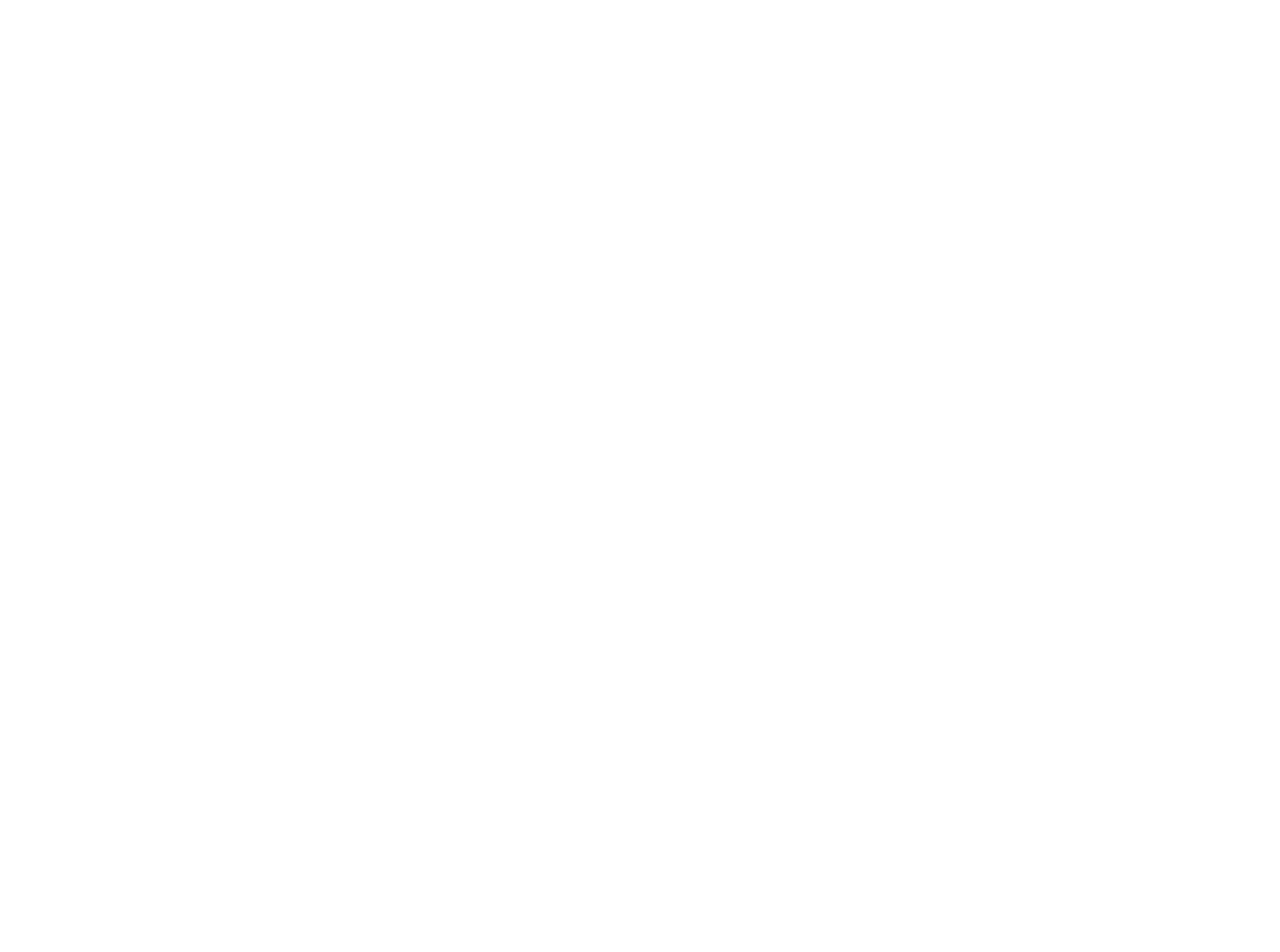
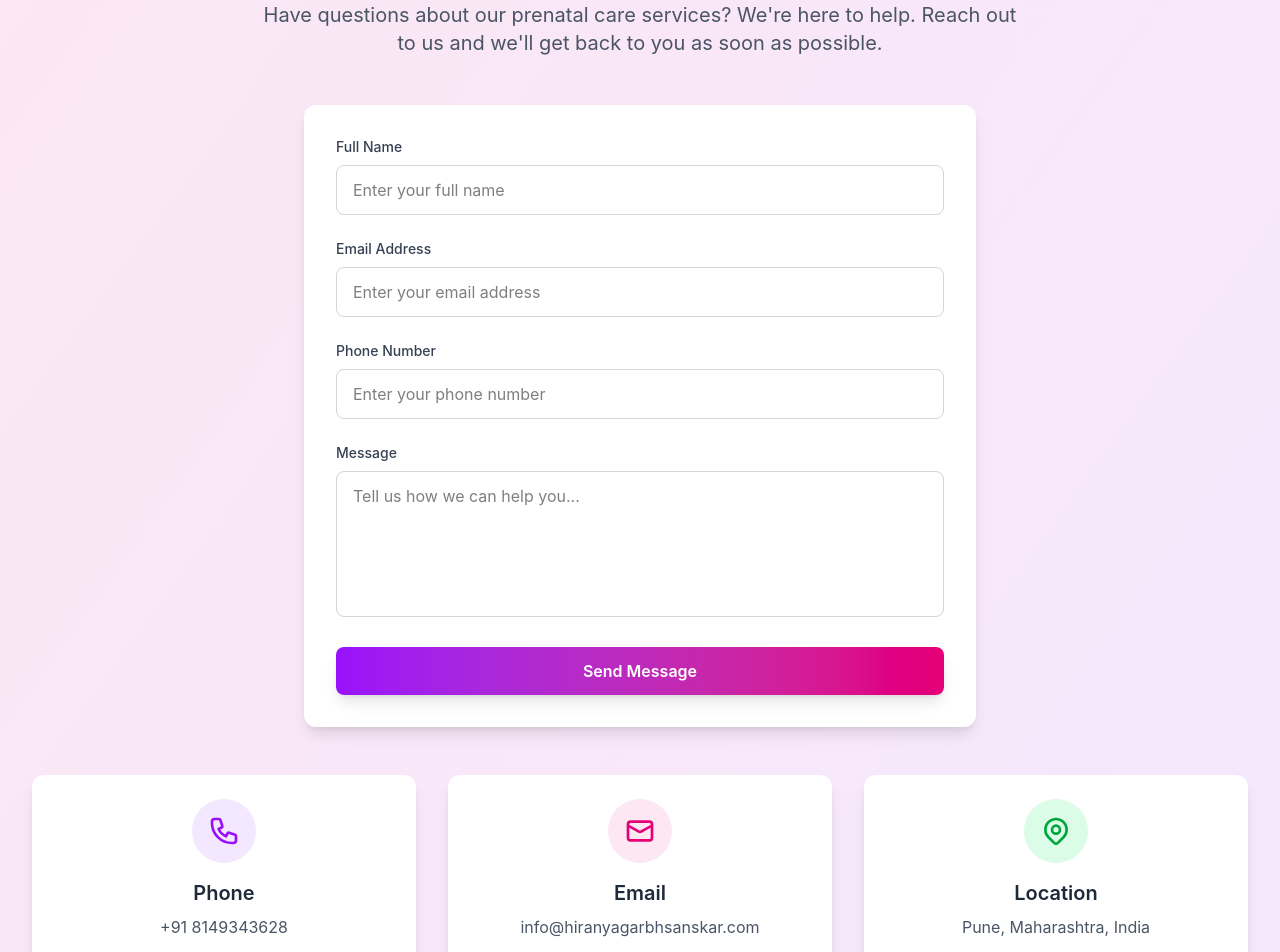
Before and after one commit to singhsunny26sep/hiranyagarbhsanskar, a React (Create React App) app: page /contact in a window 1280 px wide. Before the commit this address had no page. Shown: the part 240-1192 px from the top of the page. Before the commit the page ends 800 px from the top, so only its background shows below. Built offline with nearby package versions, Linux system fonts and the light colour scheme.

Commit message:
newchanges

```diff
--- a/src/App.js
+++ b/src/App.js
@@ -5,6 +5,7 @@
 import Wellness from './pages/Wellness';
 import Profile from './pages/Profile';
 import Product from './pages/Product';
+import Contact from './pages/Contact';
 import { BrowserRouter, Route, Routes } from 'react-router-dom';
 
 export default function App() {
@@ -18,6 +19,7 @@
   <Route path='/wellness' element={<Wellness/>}/>
   <Route path='/profile' element={<Profile/>}/>
   <Route path='/product' element={<Product/>}/>
+  <Route path='/contact' element={<Contact/>}/>
 </Routes>
 </BrowserRouter>
 </>
--- a/src/components/Footer.jsx
+++ b/src/components/Footer.jsx
@@ -73,7 +73,7 @@
         <div className="grid grid-cols-1 md:grid-cols-4 gap-8">
           {/* Company Info */}
           <div className="col-span-1 md:col-span-2">
-            <h3 className="text-xl font-bold mb-4">Hiranyagarbh Sanskar</h3>
+            <h3 className="text-xl font-bold mb-4">Hiranyagarbh </h3>
             <p className="text-purple-100 mb-4">
               Your trusted companion for a healthy and mindful pregnancy journey.
               We provide comprehensive care, nutrition guidance, and wellness support
--- a/src/components/Header.jsx
+++ b/src/components/Header.jsx
@@ -24,6 +24,7 @@
             <Link to="/nutrition" className="text-gray-700 hover:text-purple-600 transition duration-300 font-medium">Nutrition</Link>
             <Link to="/wellness" className="text-gray-700 hover:text-purple-600 transition duration-300 font-medium">Wellness</Link>
             <Link to="/product" className="text-gray-700 hover:text-purple-600 transition duration-300 font-medium">Products</Link>
+            <Link to="/contact" className="text-gray-700 hover:text-purple-600 transition duration-300 font-medium">Contact</Link>
             <Link to="/profile" className="text-gray-700 hover:text-purple-600 transition duration-300 font-medium">Profile</Link>
           </nav>
 
@@ -83,6 +84,13 @@
                 Products
               </Link>
               <Link
+                to="/contact"
+                className="text-gray-700 hover:text-purple-600 transition duration-300 font-medium px-2 py-1 rounded hover:bg-purple-50"
+                onClick={() => setIsMenuOpen(false)}
+              >
+                Contact
+              </Link>
+              <Link
                 to="/profile"
                 className="text-gray-700 hover:text-purple-600 transition duration-300 font-medium px-2 py-1 rounded hover:bg-purple-50"
                 onClick={() => setIsMenuOpen(false)}
--- /dev/null
+++ b/src/pages/Contact.jsx
@@ -0,0 +1,160 @@
+import React, { useState } from 'react';
+import Header from '../components/Header';
+import Footer from '../components/Footer';
+
+function Contact() {
+  const [formData, setFormData] = useState({
+    name: '',
+    email: '',
+    phone: '',
+    message: ''
+  });
+
+  const handleChange = (e) => {
+    setFormData({
+      ...formData,
+      [e.target.name]: e.target.value
+    });
+  };
+
+  const handleSubmit = (e) => {
+    e.preventDefault();
+    // Handle form submission here (e.g., send to API)
+    alert('Thank you for contacting us! We will get back to you soon.');
+    setFormData({ name: '', email: '', phone: '', message: '' });
+  };
+
+  return (
+    <div className="min-h-screen bg-gradient-to-br from-pink-100 to-purple-100">
+      <Header />
+
+      <div className="max-w-7xl mx-auto px-4 sm:px-6 lg:px-8 py-8">
+        {/* Hero Section */}
+        <div className="text-center mb-12">
+          <h1 className="text-4xl md:text-5xl font-bold text-gray-800 mb-4">
+            Contact Us
+          </h1>
+          <p className="text-xl text-gray-600 max-w-3xl mx-auto">
+            Have questions about our prenatal care services? We're here to help.
+            Reach out to us and we'll get back to you as soon as possible.
+          </p>
+        </div>
+
+        {/* Contact Form */}
+        <div className="max-w-2xl mx-auto">
+          <div className="bg-white rounded-xl shadow-lg p-8">
+            <form onSubmit={handleSubmit} className="space-y-6">
+              <div>
+                <label htmlFor="name" className="block text-sm font-medium text-gray-700 mb-2">
+                  Full Name
+                </label>
+                <input
+                  type="text"
+                  id="name"
+                  name="name"
+                  value={formData.name}
+                  onChange={handleChange}
+                  required
+                  className="w-full px-4 py-3 border border-gray-300 rounded-lg focus:ring-2 focus:ring-purple-500 focus:border-transparent transition duration-300"
+                  placeholder="Enter your full name"
+                />
+              </div>
+
+              <div>
+                <label htmlFor="email" className="block text-sm font-medium text-gray-700 mb-2">
+                  Email Address
+                </label>
+                <input
+                  type="email"
+                  id="email"
+                  name="email"
+                  value={formData.email}
+                  onChange={handleChange}
+                  required
+                  className="w-full px-4 py-3 border border-gray-300 rounded-lg focus:ring-2 focus:ring-purple-500 focus:border-transparent transition duration-300"
+                  placeholder="Enter your email address"
+                />
+              </div>
+
+              <div>
+                <label htmlFor="phone" className="block text-sm font-medium text-gray-700 mb-2">
+                  Phone Number
+                </label>
+                <input
+                  type="tel"
+                  id="phone"
+                  name="phone"
+                  value={formData.phone}
+                  onChange={handleChange}
+                  className="w-full px-4 py-3 border border-gray-300 rounded-lg focus:ring-2 focus:ring-purple-500 focus:border-transparent transition duration-300"
+                  placeholder="Enter your phone number"
+                />
+              </div>
+
+              <div>
+                <label htmlFor="message" className="block text-sm font-medium text-gray-700 mb-2">
+                  Message
+                </label>
+                <textarea
+                  id="message"
+                  name="message"
+                  value={formData.message}
+                  onChange={handleChange}
+                  required
+                  rows="5"
+                  className="w-full px-4 py-3 border border-gray-300 rounded-lg focus:ring-2 focus:ring-purple-500 focus:border-transparent transition duration-300 resize-none"
+                  placeholder="Tell us how we can help you..."
+                ></textarea>
+              </div>
+
+              <button
+                type="submit"
+                className="w-full bg-gradient-to-r from-purple-600 to-pink-600 hover:from-purple-700 hover:to-pink-700 text-white font-semibold py-3 px-6 rounded-lg transition duration-300 transform hover:scale-105 shadow-lg"
+              >
+                Send Message
+              </button>
+            </form>
+          </div>
+        </div>
+
+        {/* Contact Information */}
+        <div className="mt-12 grid grid-cols-1 md:grid-cols-3 gap-8">
+          <div className="bg-white rounded-xl shadow-lg p-6 text-center">
+            <div className="w-16 h-16 bg-purple-100 rounded-full flex items-center justify-center mx-auto mb-4">
+              <svg className="w-8 h-8 text-purple-600" fill="none" stroke="currentColor" viewBox="0 0 24 24">
+                <path strokeLinecap="round" strokeLinejoin="round" strokeWidth={2} d="M3 5a2 2 0 012-2h3.28a1 1 0 01.948.684l1.498 4.493a1 1 0 01-.502 1.21l-2.257 1.13a11.042 11.042 0 005.516 5.516l1.13-2.257a1 1 0 011.21-.502l4.493 1.498a1 1 0 01.684.949V19a2 2 0 01-2 2h-1C9.716 21 3 14.284 3 6V5z" />
+              </svg>
+            </div>
+            <h3 className="text-xl font-semibold text-gray-800 mb-2">Phone</h3>
+            <p className="text-gray-600">+91 8149343628</p>
+          </div>
+
+          <div className="bg-white rounded-xl shadow-lg p-6 text-center">
+            <div className="w-16 h-16 bg-pink-100 rounded-full flex items-center justify-center mx-auto mb-4">
+              <svg className="w-8 h-8 text-pink-600" fill="none" stroke="currentColor" viewBox="0 0 24 24">
+                <path strokeLinecap="round" strokeLinejoin="round" strokeWidth={2} d="M3 8l7.89 4.26a2 2 0 002.22 0L21 8M5 19h14a2 2 0 002-2V7a2 2 0 00-2-2H5a2 2 0 00-2 2v10a2 2 0 002 2z" />
+              </svg>
+            </div>
+            <h3 className="text-xl font-semibold text-gray-800 mb-2">Email</h3>
+            <p className="text-gray-600">info@hiranyagarbhsanskar.com</p>
+          </div>
+
+          <div className="bg-white rounded-xl shadow-lg p-6 text-center">
+            <div className="w-16 h-16 bg-green-100 rounded-full flex items-center justify-center mx-auto mb-4">
+              <svg className="w-8 h-8 text-green-600" fill="none" stroke="currentColor" viewBox="0 0 24 24">
+                <path strokeLinecap="round" strokeLinejoin="round" strokeWidth={2} d="M17.657 16.657L13.414 20.9a1.998 1.998 0 01-2.827 0l-4.244-4.243a8 8 0 1111.314 0z" />
+                <path strokeLinecap="round" strokeLinejoin="round" strokeWidth={2} d="M15 11a3 3 0 11-6 0 3 3 0 016 0z" />
+              </svg>
+            </div>
+            <h3 className="text-xl font-semibold text-gray-800 mb-2">Location</h3>
+            <p className="text-gray-600">Pune, Maharashtra, India</p>
+          </div>
+        </div>
+      </div>
+
+      <Footer />
+    </div>
+  );
+}
+
+export default Contact;
```
